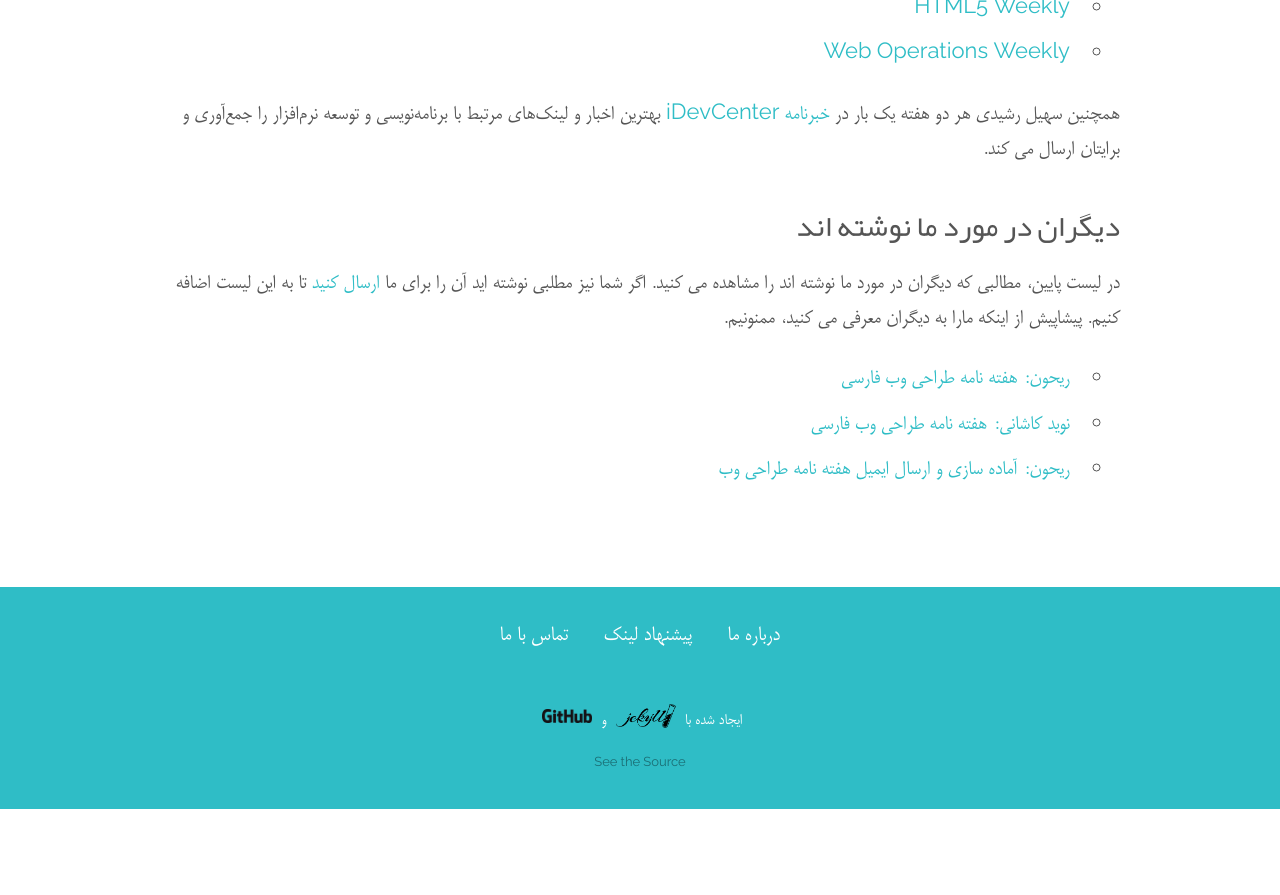
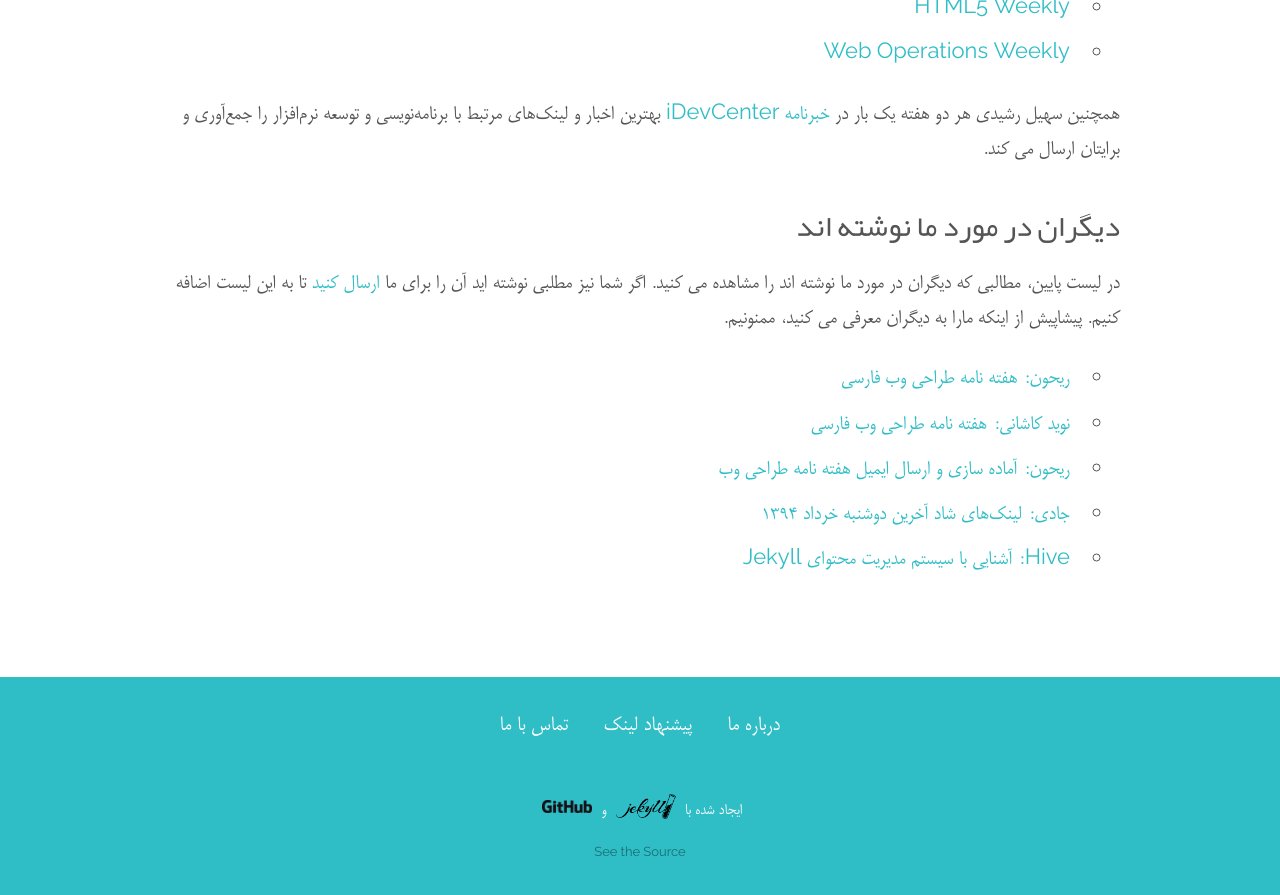
Before and after one commit to reyhoun/ui.toread, a Jekyll site: the page built from about.md, in a window 1280 px wide and 900 px high, scrolled down 1657 px. Shown: the top 895 px of the window. Built offline with Jekyll 4.4.1, drawn with Linux system fonts in a browser that asks for light colours; before the commit the page ends 2466 px from its top, so only the background shows below that.

Commit message:
add hive and jadi to about page

```diff
--- a/about.md
+++ b/about.md
@@ -33,3 +33,5 @@ permalink: /about/
 * [ریحون: هفته نامه طراحی وب فارسی](http://reyhoun.com/fa/blog/ui-toread/)
 * [نوید کاشانی: هفته نامه طراحی وب فارسی](http://navid.kashani.ir/569/ui-toread/)
 * [ریحون: آماده سازی و ارسال ایمیل هفته نامه طراحی وب](http://reyhoun.com/fa/blog/email-template/)
+* [جادی: لینک‌های شاد آخرین دوشنبه خرداد ۱۳۹۴](http://jadi.net/2015/06/mondays/)
+* [Hive: آشنایی با سیستم مدیریت محتوای Jekyll](http://hive.ir/%D8%A2%D8%B4%D9%86%D8%A7%DB%8C%DB%8C-%D8%A8%D8%A7-%D8%B3%DB%8C%D8%B3%D8%AA%D9%85-%D9%85%D8%AF%DB%8C%D8%B1%DB%8C%D8%AA-%D9%85%D8%AD%D8%AA%D9%88%D8%A7%DB%8C-jekyll/)
```
